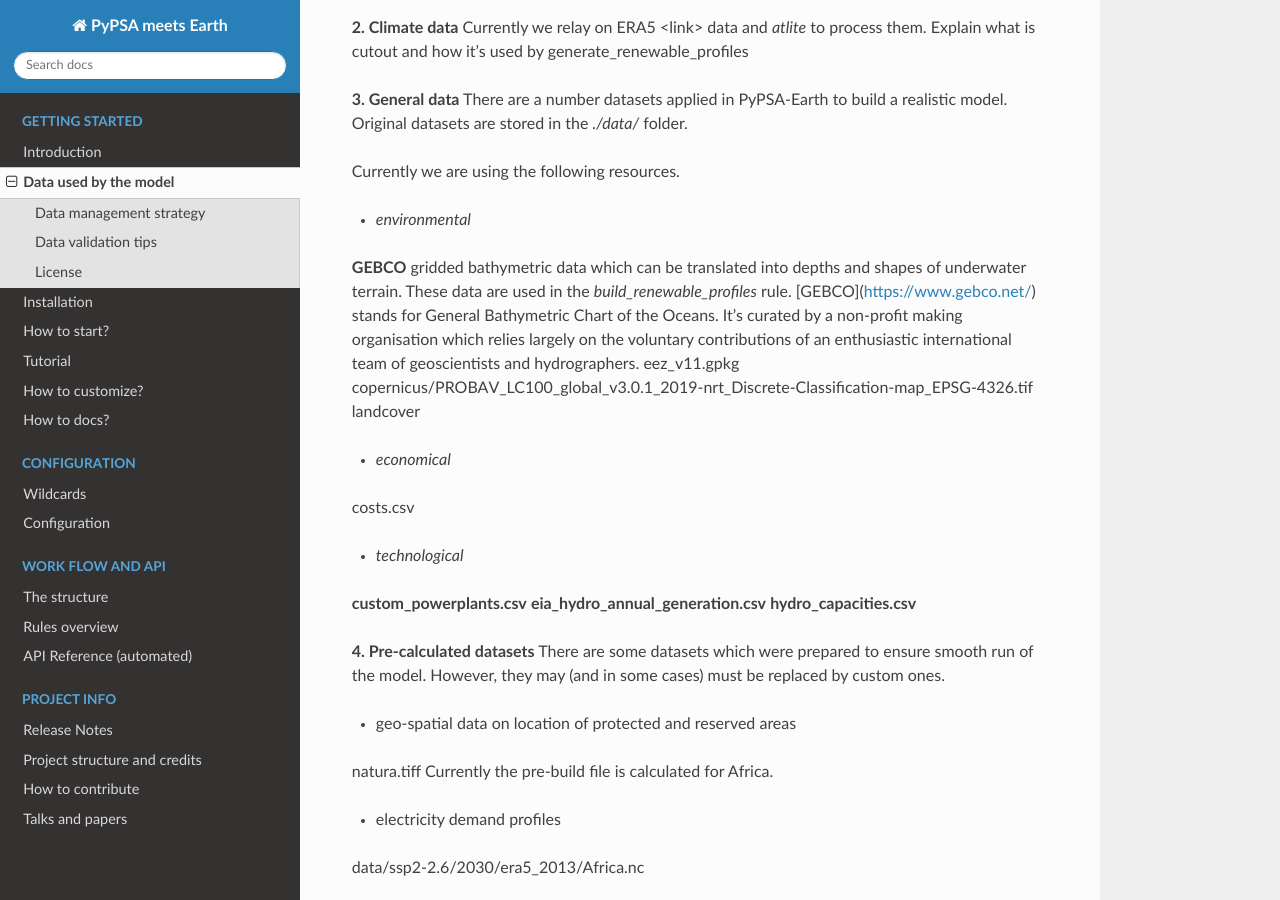
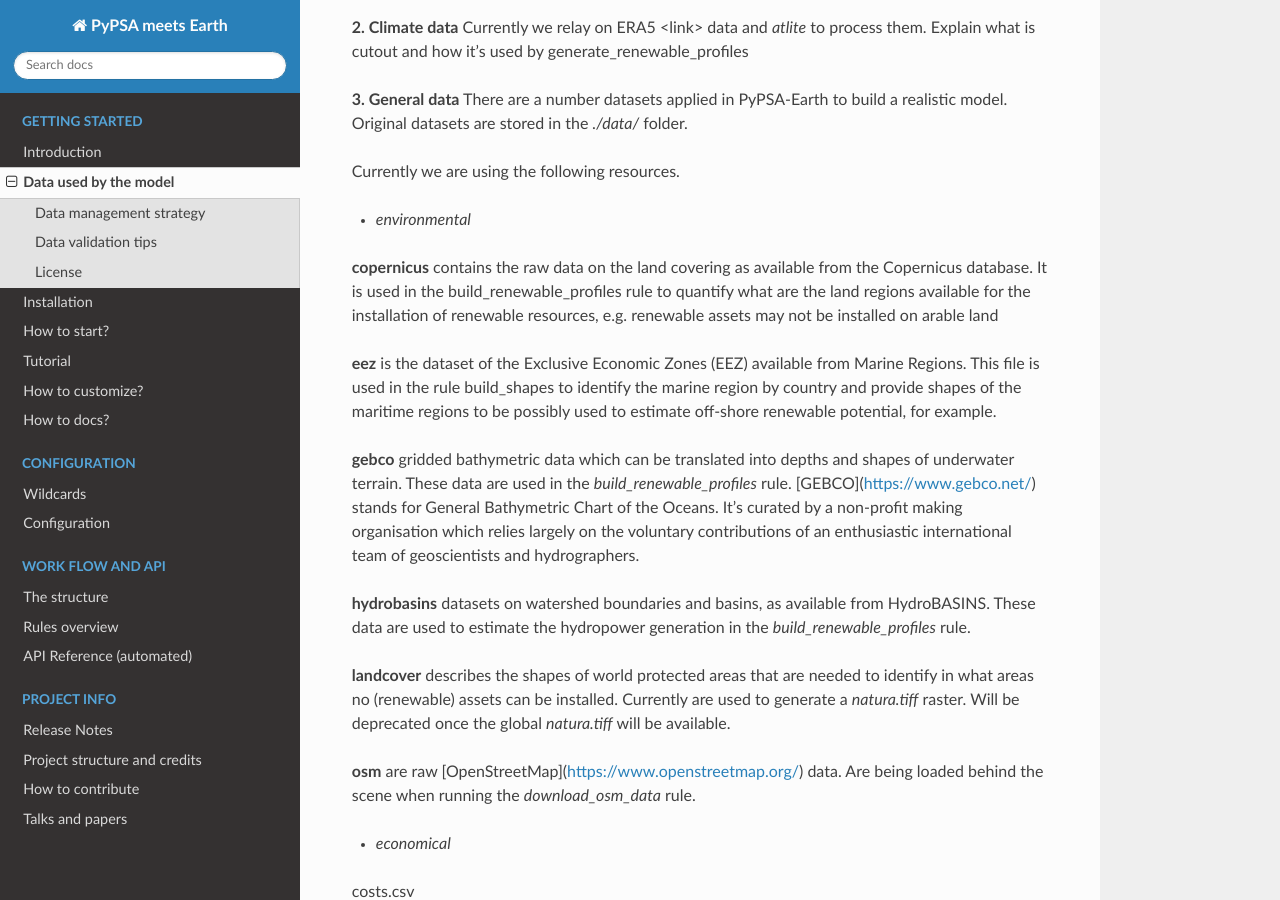
Before and after one commit to pypsa-meets-earth/pypsa-earth, a Sphinx documentation site: the page built from doc/data_workflow.rst, in a window 1280 px wide and 900 px high, scrolled down 512 px. Built offline with Sphinx 7.4.7 and the Read the Docs theme 2.0.0, drawn with Linux system fonts in a browser that asks for light colours; pages that are not in the unit, such as notebooks, are missing from menus; the version number could not be read and is left out.

Commit message:
Quick fix of datasets description

```diff
--- a/doc/data_workflow.rst
+++ b/doc/data_workflow.rst
@@ -35,10 +35,17 @@
 
 - *environmental*
 
-**GEBCO** gridded bathymetric data which can be translated into depths and shapes of underwater terrain. These data are used in the `build_renewable_profiles` rule. [GEBCO](https://www.gebco.net/) stands for General Bathymetric Chart of the Oceans. It's curated by a non-profit making organisation which relies largely on the voluntary contributions of an enthusiastic international team of geoscientists and hydrographers.
-eez_v11.gpkg
-copernicus/PROBAV_LC100_global_v3.0.1_2019-nrt_Discrete-Classification-map_EPSG-4326.tif
-landcover
+**copernicus** contains the raw data on the land covering as available from the Copernicus database. It is used in the build_renewable_profiles rule to quantify what are the land regions available for the installation of renewable resources, e.g. renewable assets may not be installed on arable land
+
+**eez** is the dataset of the Exclusive Economic Zones (EEZ) available from Marine Regions. This file is used in the rule build_shapes to identify the marine region by country and provide shapes of the maritime regions to be possibly used to estimate off-shore renewable potential, for example.
+
+**gebco** gridded bathymetric data which can be translated into depths and shapes of underwater terrain. These data are used in the `build_renewable_profiles` rule. [GEBCO](https://www.gebco.net/) stands for General Bathymetric Chart of the Oceans. It's curated by a non-profit making organisation which relies largely on the voluntary contributions of an enthusiastic international team of geoscientists and hydrographers.
+
+**hydrobasins** datasets on watershed boundaries and basins, as available from HydroBASINS. These data are used to estimate the hydropower generation in the `build_renewable_profiles` rule.
+
+**landcover** describes the shapes of world protected areas that are needed to identify in what areas no (renewable) assets can be installed. Currently are used to generate a `natura.tiff` raster. Will be deprecated once the global `natura.tiff` will be available.
+
+**osm** are raw [OpenStreetMap](https://www.openstreetmap.org/) data. Are being loaded behind the scene when running the `download_osm_data` rule.
 
 - *economical*
 costs.csv
```
